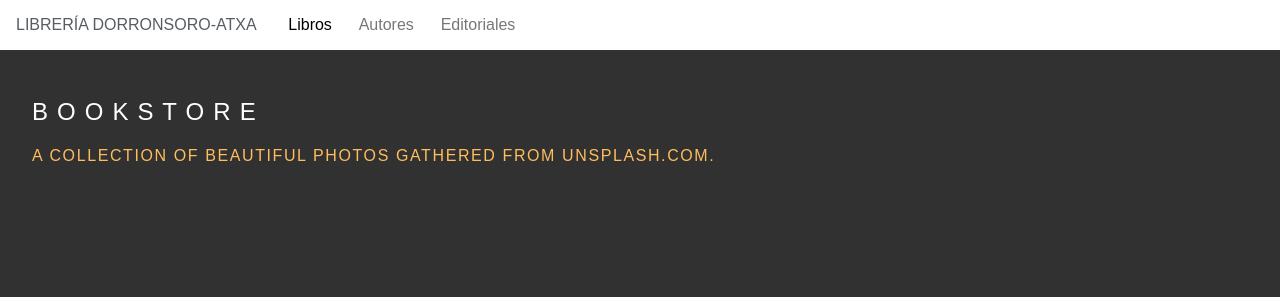
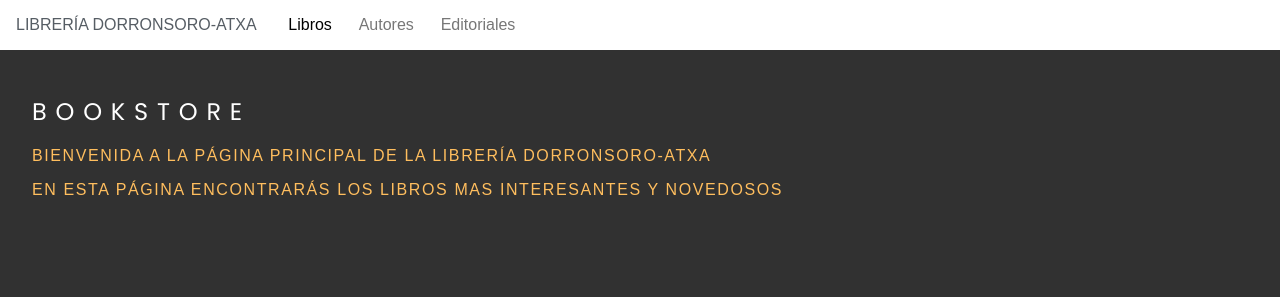
Before and after one commit to enekoatxa/Proyecto-Web-BookStore, a Django app: page / in a window 1280 px wide. Shown: the top 297 px of the page. Run offline with Django 3.2, Linux system fonts and the light colour scheme; data comes from the database, SQL or seed files in the repository; both versions use the stored data as it was after the commit; some libraries are stand-ins or nearby versions.

Commit message:
Coommit klase

```diff
--- a/appBookStore/models.py
+++ b/appBookStore/models.py
@@ -5,7 +5,7 @@ class Autor(models.Model):
    nombre = models.CharField(max_length=40)
    apellido = models.CharField(max_length=40)
    fecha_nacimiento = models.DateField()
-   foto = models.ImageField(upload_to='static/img',blank=True,null=True,verbose_name='Image')
+   foto = models.ImageField(upload_to='img',blank=True,null=True,verbose_name='Image')
 
    def __str__(self):
    	    return self.nombre
@@ -20,7 +20,7 @@ class Libro(models.Model):
    titulo = models.CharField(max_length=50)
    num_paginas = models.IntegerField()
    genero = models.CharField(max_length=50)
-   portada = models.ImageField(upload_to='static/img',blank=True,null=True,verbose_name='Image')
+   portada = models.ImageField(upload_to='img',blank=True,null=True,verbose_name='Image')
    anyo = models.IntegerField()
    edicion = models.IntegerField()
    idioma = models.CharField(max_length=50)
--- a/appBookStore/static/css/layouts/gallery.css
+++ b/appBookStore/static/css/layouts/gallery.css
@@ -4,6 +4,8 @@ body {
 
 h1,h2,h3,h4,h5,h6 {
     color: #111;
+    font-family: 'Poppins', sans-serif;
+
 }
 
 .l-box {
@@ -33,8 +35,10 @@ h1,h2,h3,h4,h5,h6 {
 
 .photo-box img {
         max-width: 100%;
-        height: auto;
+        height: 500px;
         min-height: 250px;
+        position: relative;
+        left: 15%;
     }
 
 .photo-box aside {
@@ -77,6 +81,7 @@ h1,h2,h3,h4,h5,h6 {
         text-transform: uppercase;
         letter-spacing: 0.05em;
         font-size: 24px;
+        font-family: 'Poppins', sans-serif;
     }
 
 .text-box-subhead {
@@ -124,3 +129,8 @@ h1,h2,h3,h4,h5,h6 {
         height: 250px;
     }
 }
+
+.correccionFoto
+{
+    height: 500px;
+}
--- a/appBookStore/templates/base.html
+++ b/appBookStore/templates/base.html
@@ -18,6 +18,7 @@
             <link rel="stylesheet" href="css/layouts/gallery-old-ie.css">
         <![endif]-->
         <!--[if gt IE 8]><!-->
+        <link href="https://fonts.googleapis.com/css?family=Poppins&display=swap" rel="stylesheet">
             <link rel="stylesheet" href="{% static 'css/layouts/gallery.css' %}">
         <!--<![endif]-->
 </head>
--- a/appBookStore/templates/detailAutor.html
+++ b/appBookStore/templates/detailAutor.html
@@ -13,8 +13,11 @@
         <li>
            Fecha nacimiento: {{ autor.fecha_nacimiento}}
         </li>
+        {% load static %}
+        {% with ''|add:autor.foto.name as image_path %}
+          <img alt="{{ autor.foto.name }}" src="{% static image_path %}" height="400" /></a></th>
+        {% endwith %}
 
-        <!-- falta: la imagen-->
 
     </ul>
 {% else %}
--- a/appBookStore/templates/detailLibro.html
+++ b/appBookStore/templates/detailLibro.html
@@ -34,7 +34,7 @@
               <ul>
               {% for a in libro.autores.all %}
               <li>
-                 {{a.nombre}} {{a.apellido}}
+                 <a href="{% url 'detailAutores' a.id %}">{{a.nombre}} {{a.apellido}}</a>
               </li>
               {% endfor %}
               </ul>
@@ -42,7 +42,7 @@
            {% load static %}
         <li>
           {% with ''|add:libro.portada.name as image_path %}
-          <img alt="{{ libro.portada.name }}" src="{% static image_path %}" height="300" width="200" /></a></th>
+          <img alt="{{ libro.portada.name }}" src="{% static image_path %}" height="300"/></a></th>
         {% endwith %}
         </li>
         <!-- faltan: la imagen de la portada,la editorial y los autores -->
--- a/appBookStore/templates/index.html
+++ b/appBookStore/templates/index.html
@@ -10,71 +10,26 @@
         <div class="text-box pure-u-1">
             <div class="l-box">
                 <h1 class="text-box-head">B O O K S T O R E</h1>
-                <p class="text-box-subhead">A collection of beautiful photos gathered from Unsplash.com.</p>
+                <p class="text-box-subhead">Bienvenida a la página principal de la librería Dorronsoro-Atxa</p>
+                <p class="text-box-subhead">En esta página encontrarás los libros mas interesantes y novedosos</p>
             </div>
         </div>
 
+		{% for l in ultimosLibros %}
 
-        <div class="photo-box pure-u-1 pure-u-md-1-2 pure-u-lg-1-3">
-            <a href="http://www.dillonmcintosh.tumblr.com/">
-                <img src="http://24.media.tumblr.com/d6b9403c704c3e5aa1725c106e8a9430/tumblr_mvyxd9PUpZ1st5lhmo1_1280.jpg"
-                     alt="Beach">
-            </a>
+        <div class="photo-box pure-u-1 pure-u-md-1-2 pure-u-lg-1-3 correccionFoto">
+        	{% load static %}
+            {% with ''|add:l.portada.name as image_path %}
+         	<a href="{% url 'detailLibros' l.id %}"><img alt="{{ l.portada.name }}" src="{% static image_path %}"/></a></th></a>
+        	{% endwith %}
 
             <aside class="photo-box-caption">
-                <span>by <a href="http://www.dillonmcintosh.tumblr.com/">Dillon McIntosh</a></span>
+                <span><a href="{% url 'detailEditoriales' l.cod_editorial.id %}">{{l.cod_editorial}}</a></span>
             </aside>
         </div>
-        <div class="photo-box pure-u-1 pure-u-md-1-2 pure-u-lg-1-3">
-            <a href="http://www.dillonmcintosh.tumblr.com/">
-                <img src="http://24.media.tumblr.com/d6b9403c704c3e5aa1725c106e8a9430/tumblr_mvyxd9PUpZ1st5lhmo1_1280.jpg"
-                     alt="Beach">
-            </a>
 
-            <aside class="photo-box-caption">
-                <span>by <a href="http://www.dillonmcintosh.tumblr.com/">Dillon McIntosh</a></span>
-            </aside>
-        </div>
-        <div class="photo-box pure-u-1 pure-u-md-1-2 pure-u-lg-1-3">
-            <a href="http://www.dillonmcintosh.tumblr.com/">
-                <img src="http://24.media.tumblr.com/d6b9403c704c3e5aa1725c106e8a9430/tumblr_mvyxd9PUpZ1st5lhmo1_1280.jpg"
-                     alt="Beach">
-            </a>
+        {% endfor %}
 
-            <aside class="photo-box-caption">
-                <span>by <a href="http://www.dillonmcintosh.tumblr.com/">Dillon McIntosh</a></span>
-            </aside>
-        </div>
-        <div class="photo-box pure-u-1 pure-u-md-1-2 pure-u-lg-1-3">
-            <a href="http://www.dillonmcintosh.tumblr.com/">
-                <img src="http://24.media.tumblr.com/d6b9403c704c3e5aa1725c106e8a9430/tumblr_mvyxd9PUpZ1st5lhmo1_1280.jpg"
-                     alt="Beach">
-            </a>
-
-            <aside class="photo-box-caption">
-                <span>by <a href="http://www.dillonmcintosh.tumblr.com/">Dillon McIntosh</a></span>
-            </aside>
-        </div>
-        <div class="photo-box pure-u-1 pure-u-md-1-2 pure-u-lg-1-3">
-            <a href="http://www.dillonmcintosh.tumblr.com/">
-                <img src="http://24.media.tumblr.com/d6b9403c704c3e5aa1725c106e8a9430/tumblr_mvyxd9PUpZ1st5lhmo1_1280.jpg"
-                     alt="Beach">
-            </a>
-
-            <aside class="photo-box-caption">
-                <span>by <a href="http://www.dillonmcintosh.tumblr.com/">Dillon McIntosh</a></span>
-            </aside>
-        </div>
-        <div class="photo-box pure-u-1 pure-u-md-1-2 pure-u-lg-1-3">
-            <a href="http://www.dillonmcintosh.tumblr.com/">
-                <img src="http://24.media.tumblr.com/d6b9403c704c3e5aa1725c106e8a9430/tumblr_mvyxd9PUpZ1st5lhmo1_1280.jpg"
-                     alt="Beach">
-            </a>
-
-            <aside class="photo-box-caption">
-                <span>by <a href="http://www.dillonmcintosh.tumblr.com/">Dillon McIntosh</a></span>
-            </aside>
-        </div>
     </div>
 
 
--- a/appBookStore/views.py
+++ b/appBookStore/views.py
@@ -5,17 +5,17 @@ from .models import Libro, Editorial, Autor
 
 #devuelve la portada de bookStore
 def index(request):
-	libros = get_list_or_404(Libro.objects.order_by('anyo'))
+	libros = get_list_or_404(Libro.objects.order_by('-anyo'))
 	editoriales = get_list_or_404(Editorial.objects.order_by('nombre'))
-	ultimosLibros = [len(editoriales)]
+	ultimosLibros = []
 	for e in editoriales:
 		for l in libros:
-			if l.cod_editorial == e.id:
-				ultimosLibros.add(l)
-			break;
+			if l.cod_editorial.id == e.id:
+				ultimosLibros.append(l)
+				break;
 
 	autores = get_list_or_404(Autor.objects.order_by('nombre'))
-	context = {'libros': ultimosLibros, 'editoriales': editoriales, 'autores': autores}
+	context = {'ultimosLibros': ultimosLibros, 'editoriales': editoriales, 'autores': autores}
 	return render(request, 'index.html', context)
 
 #devuelve los datos de un departamento
```
Also changed, not shown: db.sqlite3. Lines whose indentation alone changed are shown as unchanged.
